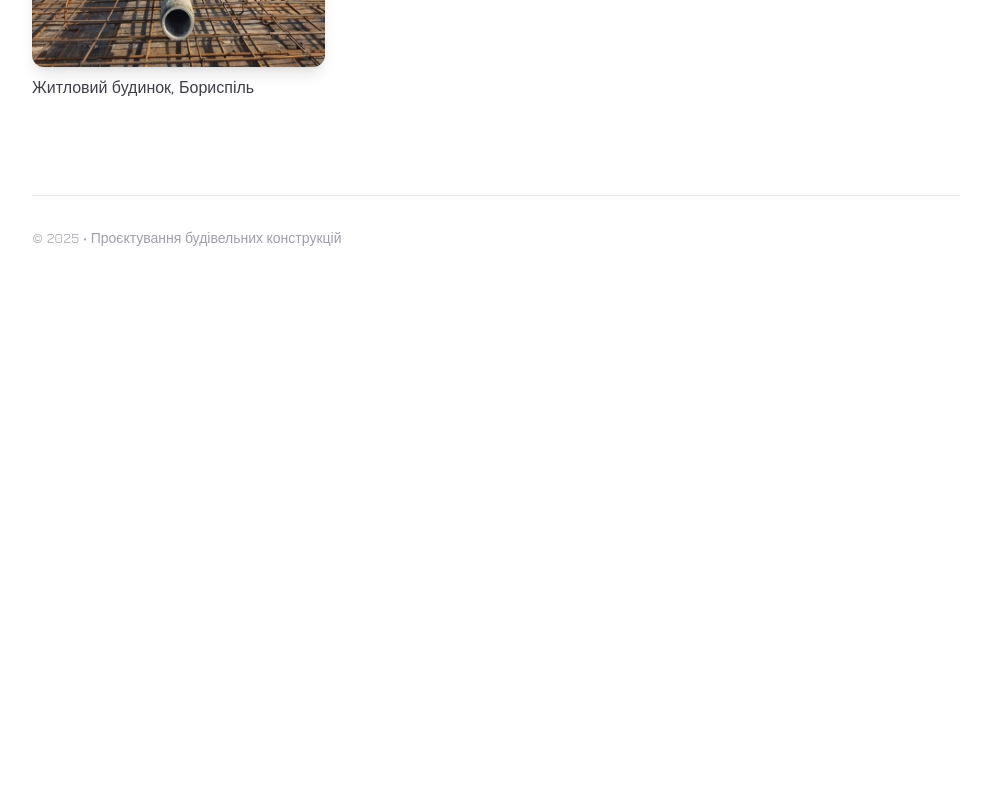
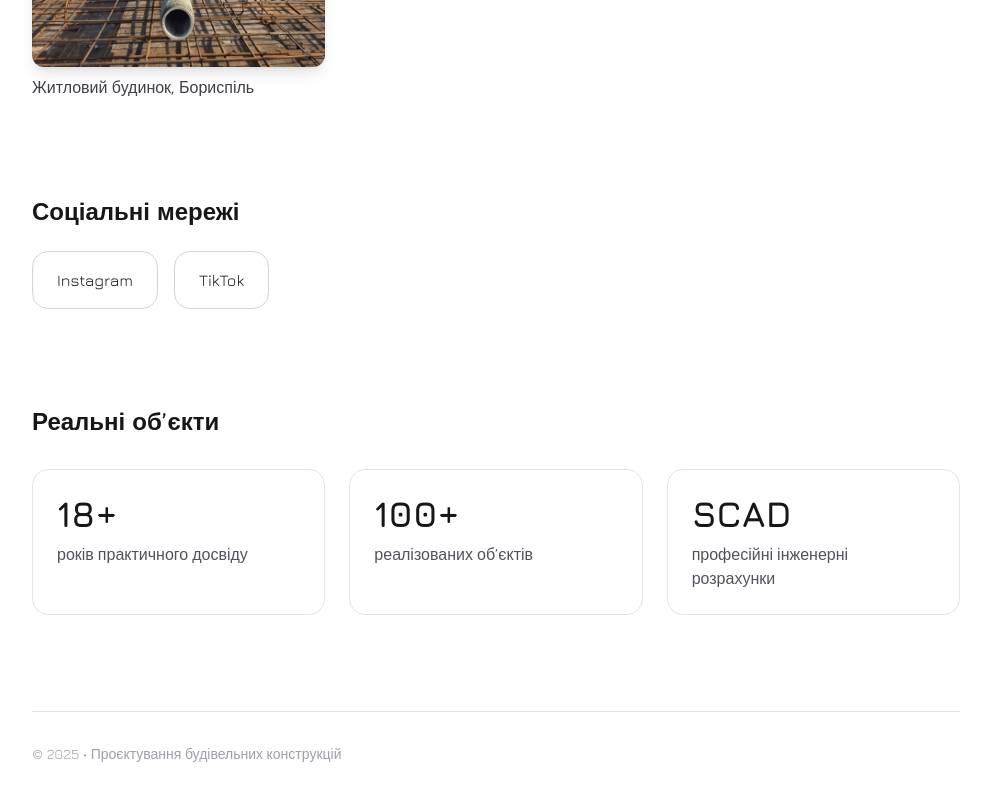
Before and after one commit to DenysKavun/beton-new, a Next.js app: page / in a window 1280 px wide. Shown: the part 5642-6442 px from the top of the page, without its empty margins (144-1135 px from the left). Before the commit the page ends 5938 px from the top, so only its background shows below. Built offline with nearby package versions, Linux system fonts and the light colour scheme.

Commit message:
Update page.tsx

```diff
--- a/app/page.tsx
+++ b/app/page.tsx
@@ -111,6 +111,75 @@ export default function Page() {
       {/* Галерея проектов */}
       <Gallery />
 
+<section className="mt-24">
+  <h2 className="text-2xl font-semibold mb-6">
+    Соціальні мережі
+  </h2>
+
+  <div className="flex flex-wrap gap-4">
+
+    <a
+      href="https://instagram.com/USERNAME"
+      target="_blank"
+      rel="noreferrer noopener"
+      className="px-6 py-4 rounded-2xl border border-zinc-300 hover:bg-zinc-100 transition no-underline"
+    >
+      Instagram
+    </a>
+
+    <a
+      href="https://tiktok.com/@USERNAME"
+      target="_blank"
+      rel="noreferrer noopener"
+      className="px-6 py-4 rounded-2xl border border-zinc-300 hover:bg-zinc-100 transition no-underline"
+    >
+      TikTok
+    </a>
+
+  </div>
+</section>
+
+<section className="mt-24">
+  <h2 className="text-2xl font-semibold mb-8">
+    Реальні об’єкти
+  </h2>
+
+  <div className="grid grid-cols-1 md:grid-cols-3 gap-6">
+
+    <div className="p-6 rounded-2xl border border-zinc-200">
+      <div className="text-4xl font-bold mb-2">
+        18+
+      </div>
+
+      <p className="text-zinc-600">
+        років практичного досвіду
+      </p>
+    </div>
+
+    <div className="p-6 rounded-2xl border border-zinc-200">
+      <div className="text-4xl font-bold mb-2">
+        100+
+      </div>
+
+      <p className="text-zinc-600">
+        реалізованих об’єктів
+      </p>
+    </div>
+
+    <div className="p-6 rounded-2xl border border-zinc-200">
+      <div className="text-4xl font-bold mb-2">
+        SCAD
+      </div>
+
+      <p className="text-zinc-600">
+        професійні інженерні розрахунки
+      </p>
+    </div>
+
+  </div>
+</section>
+
+
       {/* FOOTER */}
       <footer className="mt-24 pt-8 border-t border-zinc-200">
         <p className="text-sm text-zinc-400">
```
